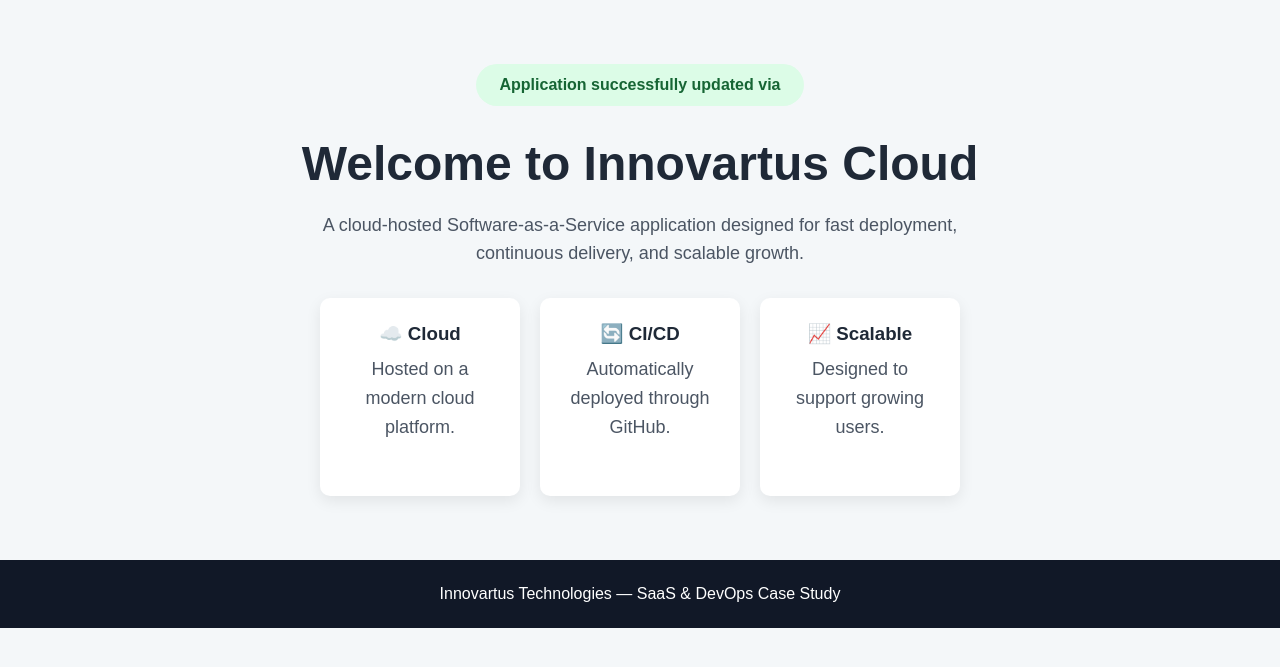
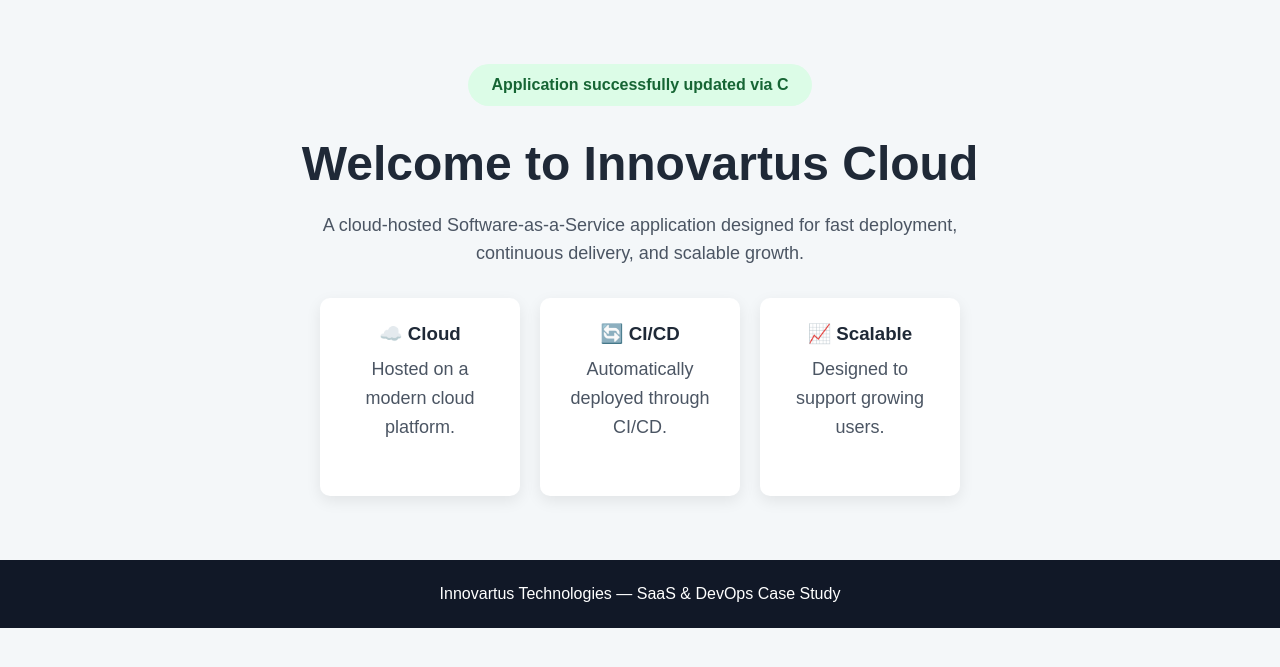
Before and after one commit to couragemarcus/innovartus-saas-app, a Flask app: page / in a window 1280 px wide. Shown: the part 66-733 px from the top of the page. Run offline with Flask 3, Linux system fonts and the light colour scheme.

Commit message:
Demonstrate CI/CD automatic deployment

```diff
--- a/templates/index.html
+++ b/templates/index.html
@@ -112,7 +112,7 @@
         <div class="hero-content">
 
             <div class="status">
-                Application successfully updated via             </div>
+                Application successfully updated via C          </div>
 
             <h1>Welcome to Innovartus Cloud</h1>
 
@@ -128,10 +128,9 @@
                     <h3>☁️ Cloud</h3>
                     <p>Hosted on a modern cloud platform.</p>
                 </div>
-
                 <div class="card">
                     <h3>🔄 CI/CD</h3>
-                    <p>Automatically deployed through GitHub.</p>
+                    <p>Automatically deployed through CI/CD.</p>
                 </div>
 
                 <div class="card">
```
